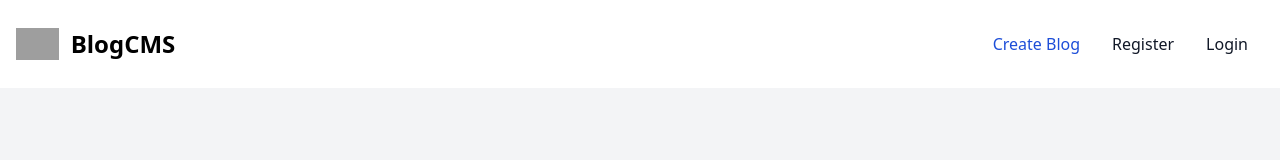
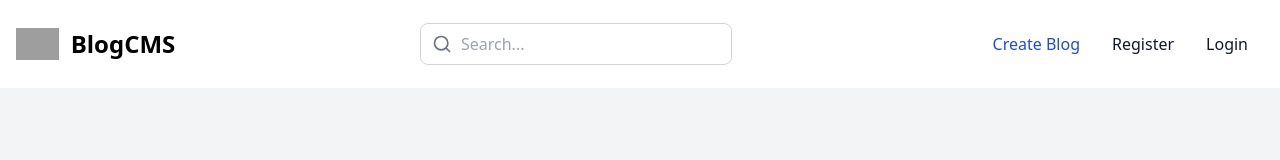
Before and after one commit to DipNarayanMahara2/CMS-FRONTEND-REACT-, a React (Vite) app: page / in a window 1280 px wide. Shown: the top 160 px of the page. Built offline with nearby package versions, Linux system fonts and the light colour scheme; grey boxes are pictures that could not be loaded.

Commit message:
navbar modificaiton

```diff
--- a/src/Components/Navbar.jsx
+++ b/src/Components/Navbar.jsx
@@ -12,10 +12,7 @@ const Navbar = () => {
         <nav className="bg-white border-gray-200 dark:bg-gray-900">
             <div className="max-w-screen-xl flex flex-wrap items-center justify-between mx-auto p-4">
                 {/* Logo */}
-                <Link
-                    to="/"
-                    className="flex items-center space-x-3 rtl:space-x-reverse"
-                >
+                <Link to="/" className="flex items-center space-x-3 rtl:space-x-reverse">
                     <img
                         src="https://flowbite.com/docs/images/logo.svg"
                         className="h-8"
@@ -25,6 +22,32 @@ const Navbar = () => {
                         BlogCMS
                     </span>
                 </Link>
+
+                {/* Search Box - Desktop Only */}
+                <div className="hidden md:block  md:mx-6 w-1/4">
+                    <div className="relative">
+                        <input
+                            type="text"
+                            placeholder="Search..."
+                            className="w-full pl-10 pr-4 py-2 border border-gray-300 rounded-lg focus:outline-none focus:ring-2 focus:ring-blue-500 dark:bg-gray-800 dark:text-white dark:border-gray-600"
+                        />
+                        <div className="absolute inset-y-0 left-0 pl-3 flex items-center pointer-events-none">
+                            <svg
+                                className="w-5 h-5 text-gray-500 dark:text-gray-400"
+                                fill="none"
+                                stroke="currentColor"
+                                strokeWidth="2"
+                                viewBox="0 0 24 24"
+                            >
+                                <path
+                                    strokeLinecap="round"
+                                    strokeLinejoin="round"
+                                    d="M21 21l-4.35-4.35M11 19a8 8 0 100-16 8 8 0 000 16z"
+                                />
+                            </svg>
+                        </div>
+                    </div>
+                </div>
 
                 {/* Toggle Button */}
                 <button
@@ -52,8 +75,7 @@ const Navbar = () => {
 
                 {/* Menu Links */}
                 <div
-                    className={`${isMenuOpen ? "block" : "hidden"
-                        } w-full md:flex md:w-auto md:order-1`}
+                    className={`${isMenuOpen ? "block" : "hidden"} w-full md:flex md:w-auto md:order-1`}
                 >
                     <ul className="flex flex-col p-4 mt-4 font-medium border border-gray-100 rounded-lg bg-gray-50 md:flex-row md:space-x-8 md:mt-0 md:border-0 md:bg-white dark:bg-gray-800 md:dark:bg-gray-900 dark:border-gray-700">
                         <li>
```
